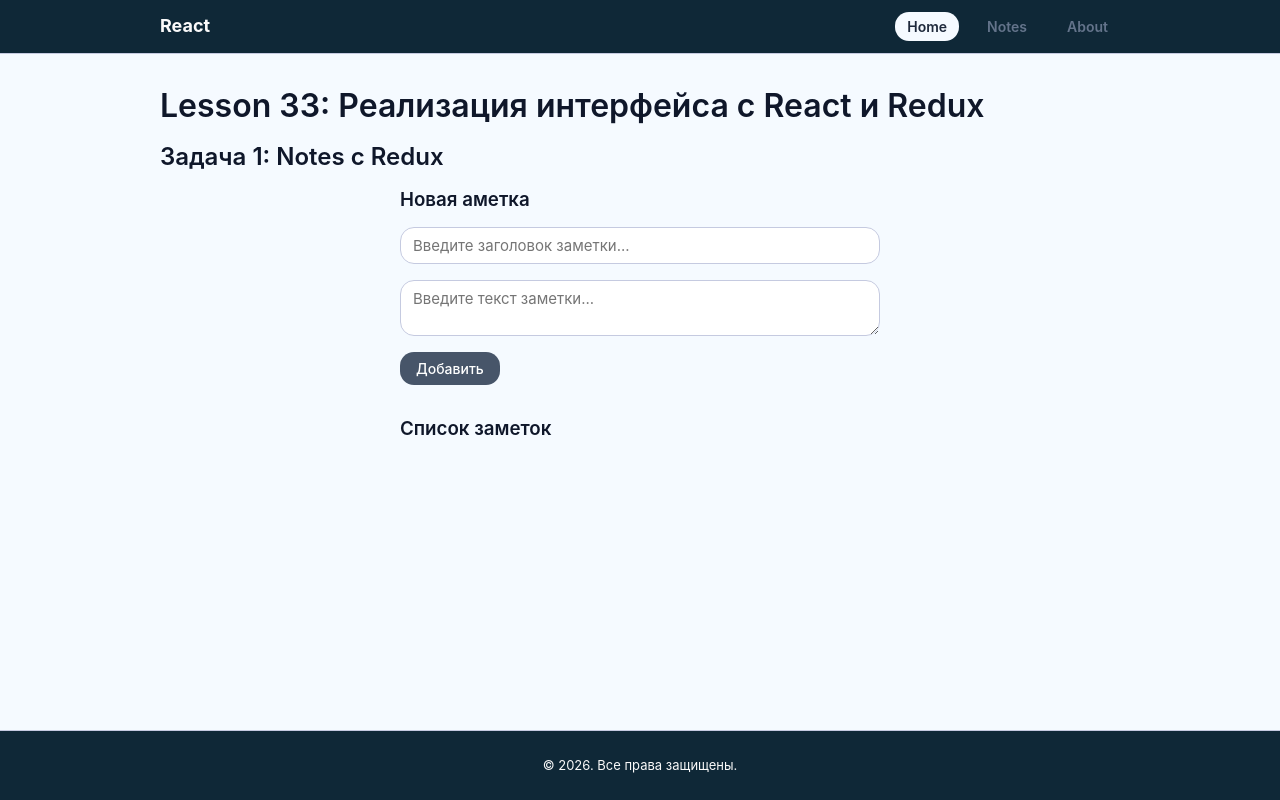
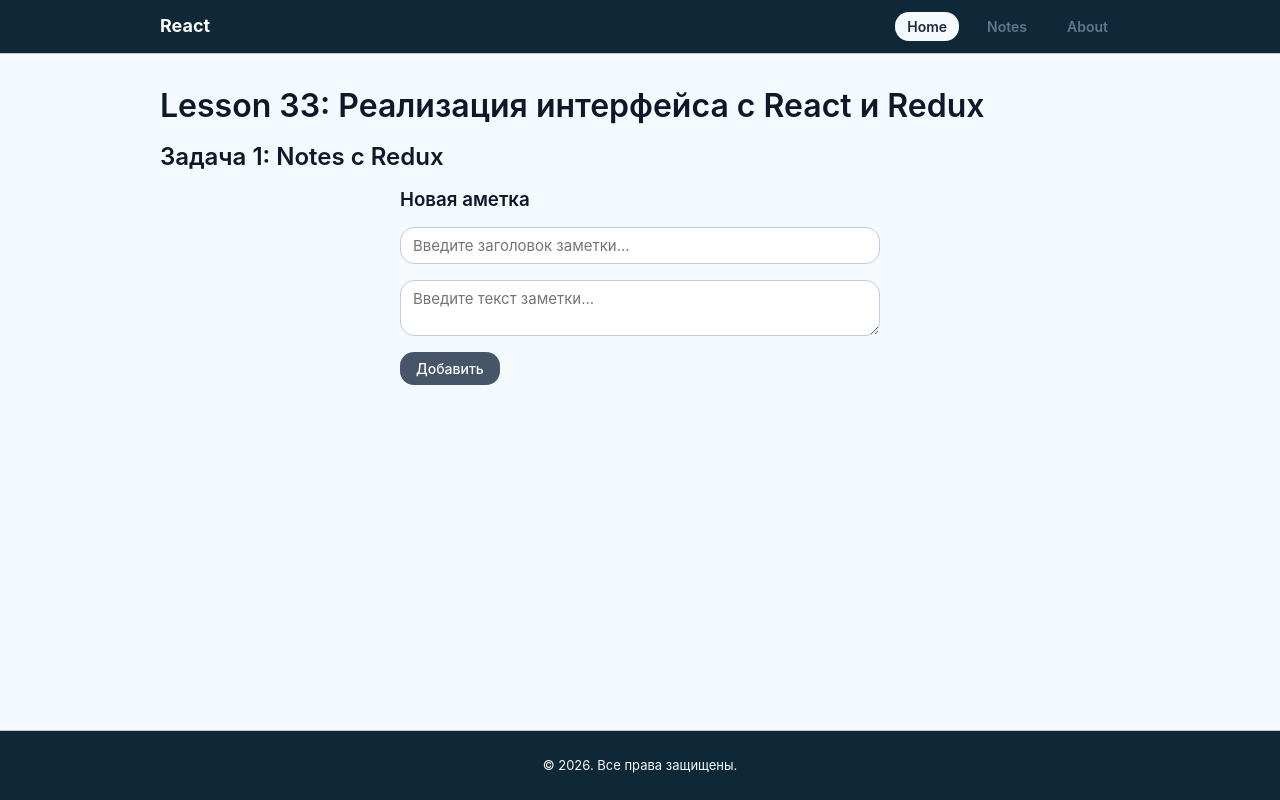
Before and after one commit to ArtemKutsan/react-33-lesson-and-34-practice-14, a React (Vite) app: page / in a window 1280 px wide. Built offline with nearby package versions, Linux system fonts and the light colour scheme.

Commit message:
update: Добавлен условный рендер списка Заметок

```diff
--- a/src/pages/notes/index.jsx
+++ b/src/pages/notes/index.jsx
@@ -1,10 +1,11 @@
 // src/pages/notes/index.jsx
+import { connect } from 'react-redux';
+import { useState } from 'react';
 import Meta from '../../components/Meta';
 import NoteForm from '../../components/NoteForm';
 import NoteList from '../../components/NoteList';
-import { useState } from 'react';
 
-function NotesPage() {
+function NotesPage({ notes }) {
   const [editingNote, setEditingNote] = useState(null);
 
   return (
@@ -26,11 +27,19 @@ function NotesPage() {
       >
         <h3>Новая аметка</h3>
         <NoteForm editingNote={editingNote} />
-        <h3 style={{ marginTop: '1rem' }}>Список заметок</h3>
-        <NoteList onEdit={setEditingNote} />
+        {notes.length !== 0 && (
+          <>
+            <h3 style={{ marginTop: '1rem' }}>Список заметок</h3>
+            <NoteList onEdit={setEditingNote} />
+          </>
+        )}
       </div>
     </div>
   );
 }
 
-export default NotesPage;
+const mapStateToProps = (state) => ({
+  notes: state.notes.data,
+});
+
+export default connect(mapStateToProps, null)(NotesPage);
```
